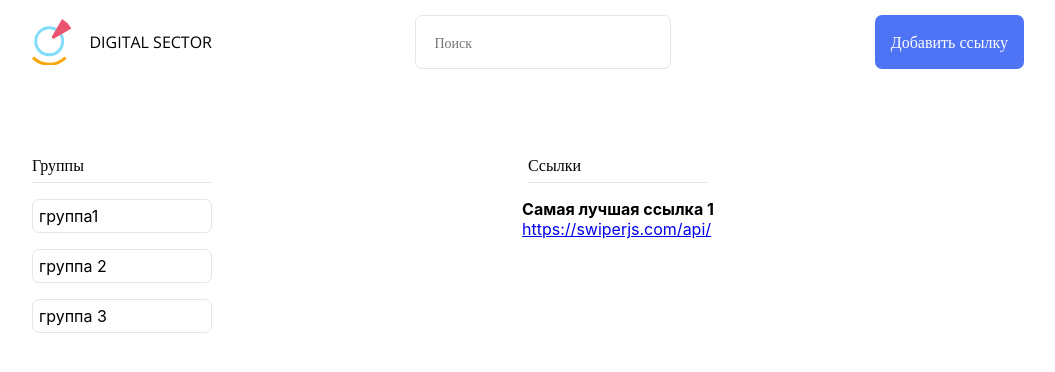
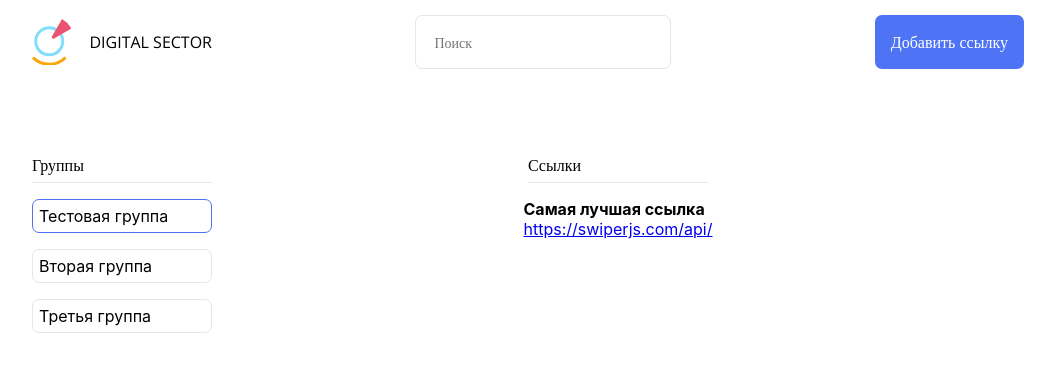
Before and after one commit to ghostmurda/digital-sector-task, a React (Create React App) app: page / in a window 1280 px wide. Shown: the top 372 px of the page, without its empty margins (112-1167 px from the left). Built offline with nearby package versions, Linux system fonts and the light colour scheme.

Commit message:
Add store, refactor groups and links

```diff
--- a/src/components/Groups/index.js
+++ b/src/components/Groups/index.js
@@ -1,16 +1,25 @@
 /** Styles */
-import { GroupItem, GroupsTitle, GroupsWrapper } from "./styles";
+import { GroupItem, GroupsTitle, GroupsWrapper } from './styles';
 
 /** Misc */
-import { v4 } from "uuid";
+import { v4 } from 'uuid';
 
-export default function Groups() {
-    const groups = ['группа1 ', 'группа 2', 'группа 3'];
+export default function Groups(props) {
+    const { groups, activeGroupId, changeGroup } = props;
 
     return (
         <GroupsWrapper>
             <GroupsTitle>Группы</GroupsTitle>
-            {groups && groups.map((item, index) => <GroupItem key={v4}>{item}</GroupItem>)}
+            {groups &&
+                groups.map((item, index) => (
+                    <GroupItem
+                        key={index + v4}
+                        isChoosed={index === activeGroupId}
+                        onClick={changeGroup(index)}
+                    >
+                        {item}
+                    </GroupItem>
+                ))}
         </GroupsWrapper>
     );
 }
--- a/src/components/LinksList/index.js
+++ b/src/components/LinksList/index.js
@@ -1,20 +1,30 @@
 /** Styles */
-import { LinkItem, LinksListWrapper, LinksTitle } from "./styles";
+import { LinkItem, LinksListWrapper, LinksTitle } from './styles';
 
-export default function LinksList() {
-    const links = [{title: 'Самая лучшая ссылка 1', link: 'https://swiperjs.com/api/'}]
+/** Misc */
+import { v4 } from 'uuid';
+
+export default function LinksList(props) {
+    const { links, activeGroupId } = props;
 
     return (
         <LinksListWrapper>
             <LinksTitle>Ссылки</LinksTitle>
-            {links && links.map((item) => {
-                return (
-                    <LinkItem>
-                        <b>{item.title}</b>
-                        <a href={item.link} target="_blank" rel="noreferrer">{item.link}</a>
-                    </LinkItem>
-                );
-            })}
+            {links &&
+                links.map((item, index) => {
+                    return item.groupId === activeGroupId && (
+                        <LinkItem key={index + v4}>
+                            <b>{item.title}</b>
+                            <a
+                                href={item.link}
+                                target="_blank"
+                                rel="noreferrer"
+                            >
+                                {item.link}
+                            </a>
+                        </LinkItem>
+                    );
+                })}
         </LinksListWrapper>
     );
 }
--- a/src/containers/Links/index.js
+++ b/src/containers/Links/index.js
@@ -1,15 +1,38 @@
 /** Components */
-import Groups from "../../components/Groups";
-import LinksList from "../../components/LinksList";
+import Groups from '../../components/Groups';
+import LinksList from '../../components/LinksList';
+
+/** Redux */
+import { useDispatch, useSelector } from 'react-redux';
+import {
+    getActiveGroup,
+    getGroups,
+    getLinks
+} from '../../store/links/selectors';
+import { changeActiveGroup } from '../../store/links/actions';
 
 /** Styles */
-import { LinksWrapper } from "./styles";
+import { LinksWrapper } from './styles';
 
 export default function Links() {
+    const dispatch = useDispatch();
+
+    const { groups, links, activeGroupId } = useSelector((state) => ({
+        groups: getGroups(state),
+        links: getLinks(state),
+        activeGroupId: getActiveGroup(state)
+    }));
+
+    const changeGroup = (groupId) => () => dispatch(changeActiveGroup(groupId));
+
     return (
         <LinksWrapper>
-            <Groups />
-            <LinksList />
+            <Groups
+                groups={groups}
+                activeGroupId={activeGroupId}
+                changeGroup={changeGroup}
+            />
+            <LinksList links={links} activeGroupId={activeGroupId} />
         </LinksWrapper>
     );
 }
--- a/src/index.js
+++ b/src/index.js
@@ -1,16 +1,20 @@
+/** React */
 import React from 'react';
 import ReactDOM from 'react-dom';
 import App from './App';
 import reportWebVitals from './reportWebVitals';
 
+/** Redux */
+import { Provider } from 'react-redux';
+import store from './store/configureStore';
+
 ReactDOM.render(
-  <React.StrictMode>
-    <App />
-  </React.StrictMode>,
-  document.getElementById('root')
+    <React.StrictMode>
+        <Provider store={store}>
+            <App />
+        </Provider>
+    </React.StrictMode>,
+    document.getElementById('root')
 );
 
-// If you want to start measuring performance in your app, pass a function
-// to log results (for example: reportWebVitals(console.log))
-// or send to an analytics endpoint. Learn more: https://bit.ly/CRA-vitals
 reportWebVitals();
--- /dev/null
+++ b/src/store/configureStore.js
@@ -0,0 +1,8 @@
+import { combineReducers, createStore } from "redux";
+import linksReducer from './links/reducer';
+
+const rootReducer = combineReducers({linksReducer});
+
+const store = createStore(rootReducer, window.__REDUX_DEVTOOLS_EXTENSION__ && window.__REDUX_DEVTOOLS_EXTENSION__());
+
+export default store;
--- /dev/null
+++ b/src/store/links/actions.js
@@ -0,0 +1,22 @@
+import { ADD_LINK, CHANGE_ACTIVE_GROUP, LOAD_LINKS } from "./types";
+
+export const addLink = (linkData) => (
+    {
+        type: ADD_LINK,
+        payload: linkData
+    }
+);
+
+export const loadLinks = (links) => (
+    {
+        type: LOAD_LINKS,
+        payload: links
+    }
+);
+
+export const changeActiveGroup = (groupId) => (
+    {
+        type: CHANGE_ACTIVE_GROUP,
+        payload: groupId
+    }
+);
--- /dev/null
+++ b/src/store/links/reducer.js
@@ -0,0 +1,35 @@
+import { ADD_LINK, CHANGE_ACTIVE_GROUP, LOAD_LINKS } from "./types";
+
+const initState = {
+    groups: ['Тестовая группа', 'Вторая группа', 'Третья группа'],
+    links: [
+        {
+            title: 'Самая лучшая ссылка',
+            link: 'https://swiperjs.com/api/',
+            groupId: 0
+        }
+    ],
+    activeGroup: 0
+};
+
+export default function linksReducer(state = initState, action) {
+    switch (action.type){
+        case ADD_LINK:
+            return {
+                ...state,
+                links: [...state.links, action.payload]
+            }
+        case LOAD_LINKS:
+            return {
+                ...state,
+                links: action.payload
+            }
+        case CHANGE_ACTIVE_GROUP:
+            return {
+                ...state,
+                activeGroup: action.payload
+            }
+        default:
+            return state;
+    }
+}
--- /dev/null
+++ b/src/store/links/selectors.js
@@ -0,0 +1,5 @@
+export const getGroups = (state) => state.linksReducer.groups;
+
+export const getLinks = (state) => state.linksReducer.links;
+
+export const getActiveGroup = (state) => state.linksReducer.activeGroup;
--- /dev/null
+++ b/src/store/links/types.js
@@ -0,0 +1,3 @@
+export const ADD_LINK = 'links/ADD_LINK';
+export const LOAD_LINKS = 'links/LOAD_LINKS';
+export const CHANGE_ACTIVE_GROUP = 'links/CHANGE_ACTIVE_GROUP';
```
